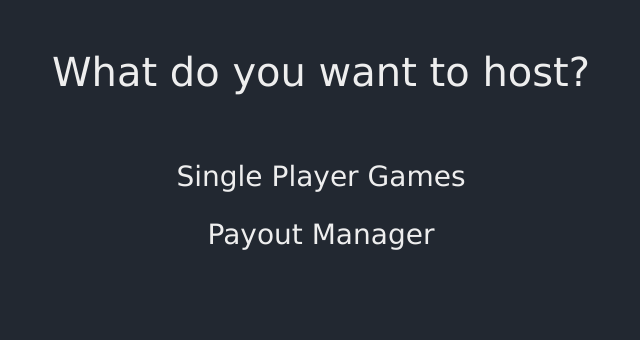
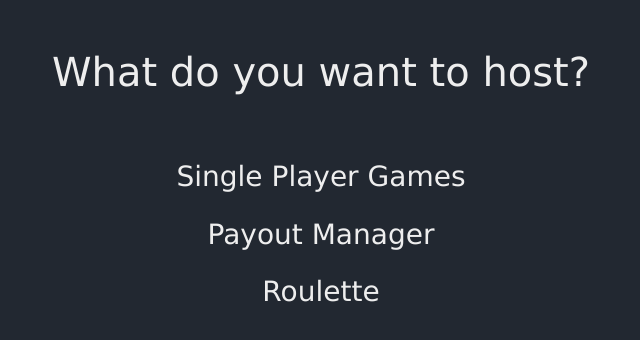
Before and after one commit to DieMenschenOrganisation/tdot_2023_host_app, a Vue app: page /select_host in a window 1280 px wide. Shown: the top 340 px of the page, without its empty margins (319-959 px from the left). Built offline with nearby package versions, Linux system fonts and the light colour scheme.

Commit message:
added roulette

```diff
--- a/src/views/SelectView.vue
+++ b/src/views/SelectView.vue
@@ -10,6 +10,10 @@ function toGames(): void {
 function toPayout(): void {
     router.push("/payout")
 }
+
+function toRoulette(): void {
+    router.push("/roulette")
+}
 </script>
 
 <template>
@@ -19,6 +23,7 @@ function toPayout(): void {
     <div class="w-100 d-flex flex-column align-items-center">
         <h3 class="p-2 option" type="button" @click="toGames">Single Player Games</h3>
         <h3 class="p-2 option" type="button" @click="toPayout">Payout Manager</h3>
+        <h3 class="p-2 option" type="button" @click="toRoulette">Roulette</h3>
     </div>
 </template>
 
```
